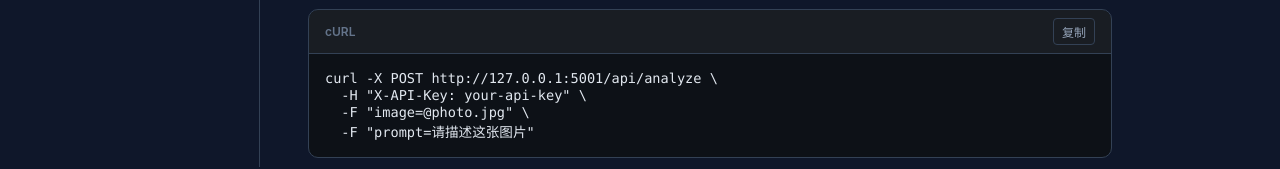
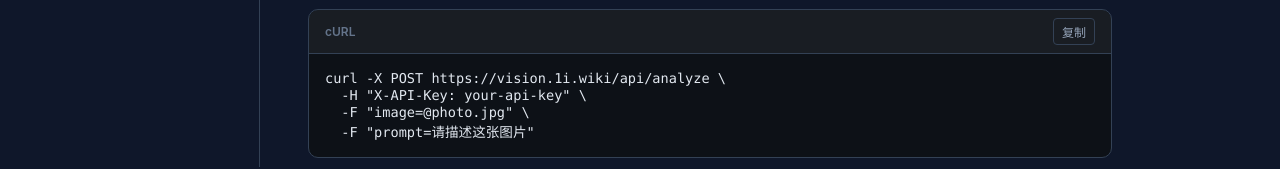
Before and after one commit to lxyit24/minimax-vision-frontend, a Vue app: page /docs in a window 1280 px wide. Shown: the part 633-802 px from the top of the page. Built offline with nearby package versions, Linux system fonts and the light colour scheme.

Commit message:
fix: API文档地址改为vision.1i.wiki

```diff
--- a/src/views/ApiDocs.vue
+++ b/src/views/ApiDocs.vue
@@ -244,7 +244,7 @@ const activeSection = ref('overview')
 const showToast = ref(false)
 const toastMessage = ref('')
 
-const authCode = `curl -X POST http://127.0.0.1:5001/api/analyze \\
+const authCode = `curl -X POST https://vision.1i.wiki/api/analyze \\
   -H "X-API-Key: your-api-key" \\
   -F "image=@photo.jpg" \\
   -F "prompt=请描述这张图片"`
@@ -328,7 +328,7 @@ const jsonResponse = `{
 const textResponse = `这是一张城市街道的照片，阳光明媚，街道两旁种满了银杏树...`
 
 function getEndpointCode(endpoint: any, tab: string): string {
-  const base = 'http://127.0.0.1:5001'
+  const base = 'https://vision.1i.wiki'
   if (endpoint.path === '/api/analyze') {
     if (tab === 'curl') return `curl -X POST ${base}/api/analyze \\
   -H "X-API-Key: your-key" \\
```
